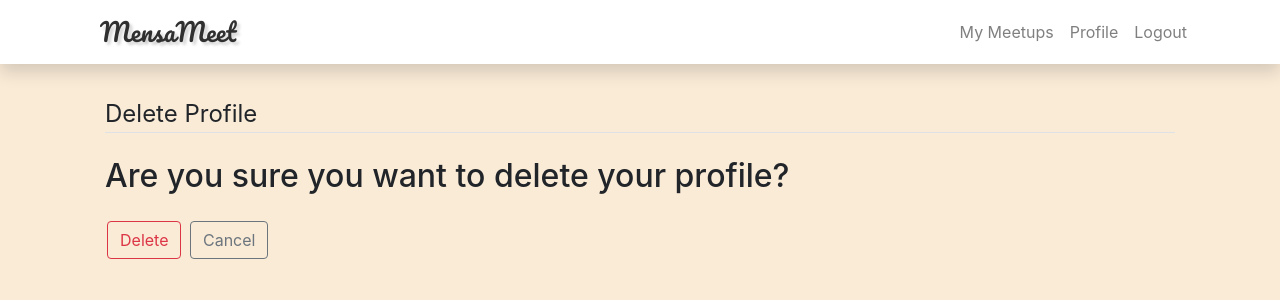
After one commit to liminm/MensaMeet, a Django app: page /mymeetups/user/1/delete/ in a window 1280 px wide. The commit adds this page. Shown: the top 300 px of the page. Run offline with Django 3.2, Linux system fonts and the light colour scheme; the visitor is signed in with stand-in values (Sample User, id 1); data comes from the database, SQL or seed files in the repository; some libraries are stand-ins or nearby versions.

Commit message:
added openssl to req.txt and deleteprofile functionality migrated to class-based-view

```diff
--- a/requirements.txt
+++ b/requirements.txt
@@ -9,3 +9,4 @@ pytz==2019.1
 setuptools==40.8.0
 sqlparse==0.3.0
 wheel==0.33.1
+openssl==1.1.1c
--- /dev/null
+++ b/users/templates/auth/user_confirm_delete.html
@@ -0,0 +1,17 @@
+{% extends 'mensameet/base_with_navigation.html' %}
+
+{% block content %}
+    <div class="content-section">
+        <form method="POST">
+            {% csrf_token %}
+            <fieldset class="form-group">
+                <legend class="border-bottom mb-4">Delete Profile</legend>
+                <h2>Are you sure you want to delete your profile?</h2>
+            </fieldset>
+            <div class="form-group">
+                <button class="btn btn-outline-danger" type="submit">Delete</button>
+                <a class="btn btn-outline-secondary" href="{% url 'profile-detail' request.user.id %}">Cancel</a>
+            </div>
+        </form>
+    </div>
+{% endblock content %}
--- a/users/templates/users/profile.html
+++ b/users/templates/users/profile.html
@@ -42,7 +42,7 @@
             </div>
         </form>
         <div class="form-group ">
-            <button class="btn btn-outline-danger" type="submit"><a href="{% url 'profile-delete' %}">Delete Account</a></button>
+            <button class="btn btn-outline-danger" type="submit"><a href="{% url 'profile-delete' request.user.id %}">Delete Account</a></button>
         </div>
             </div>
     </div>
--- a/users/urls.py
+++ b/users/urls.py
@@ -6,7 +6,8 @@ from .views import (
     MeetupCreateView,
     MeetupUpdateView,
     MeetupDeleteView,
-    ProfileDetailView
+    ProfileDetailView,
+    ProfileDeleteView
 )
 
 urlpatterns = [
@@ -18,5 +19,5 @@ urlpatterns = [
     path('meetup/<int:pk>/leave/', views.leaveMeetup, name='leave_meetup'),
     path('meetup/<int:pk>/join/', views.joinMeetup, name='join_meetup'),
     path('user/<int:pk>/', ProfileDetailView.as_view(), name='profile-detail'),
-    path('user/delete/', views.deletemyprofile, name='profile-delete'),
+    path('user/<int:pk>/delete/', ProfileDeleteView.as_view(), name='profile-delete'),
 ]
--- a/users/views.py
+++ b/users/views.py
@@ -3,7 +3,7 @@ from django.contrib import messages
 from .forms import UserRegisterForm, UserUpdateForm, ProfileUpdateForm, TopicsUpdateForm, MeetupCreateForm, MeetupUpdateForm
 from django.contrib.auth.decorators import login_required
 from django.contrib.auth.mixins import LoginRequiredMixin, UserPassesTestMixin
-from .models import Meetup, Topic, Profile
+from .models import Meetup, Topic, Profile, User
 from django.views.generic import (
 	TemplateView,
 	ListView,
@@ -152,3 +152,13 @@ class MeetupDeleteView(LoginRequiredMixin, UserPassesTestMixin, DeleteView):
 		if self.request.user == meetup.author:
 			return True
 		return False
+
+class ProfileDeleteView(LoginRequiredMixin, UserPassesTestMixin, DeleteView):
+	model = User
+	success_url = '/login'
+
+	def test_func(self):
+		User = self.get_object()
+		if self.request.user == User:
+			return True
+		return False
```
